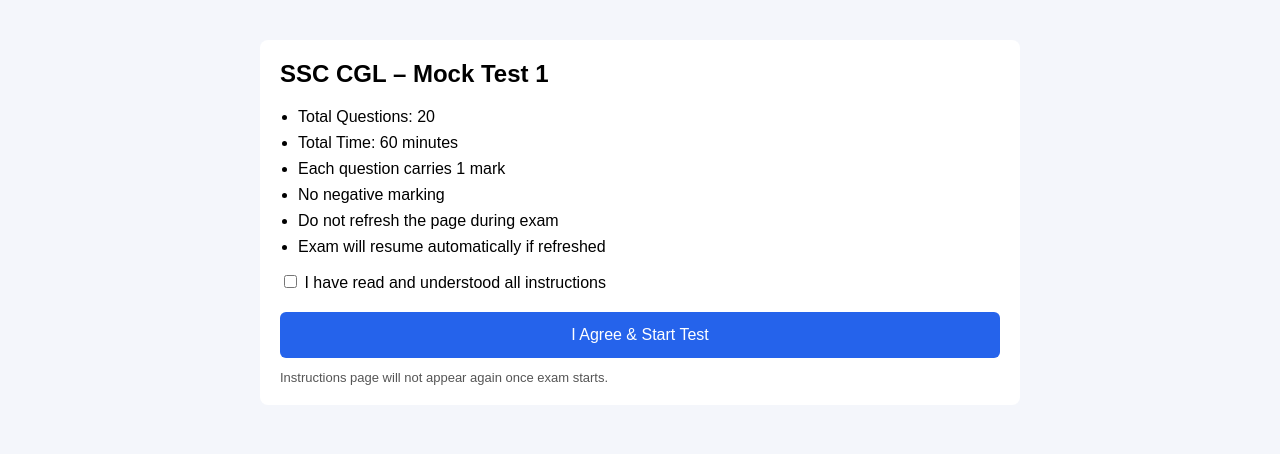
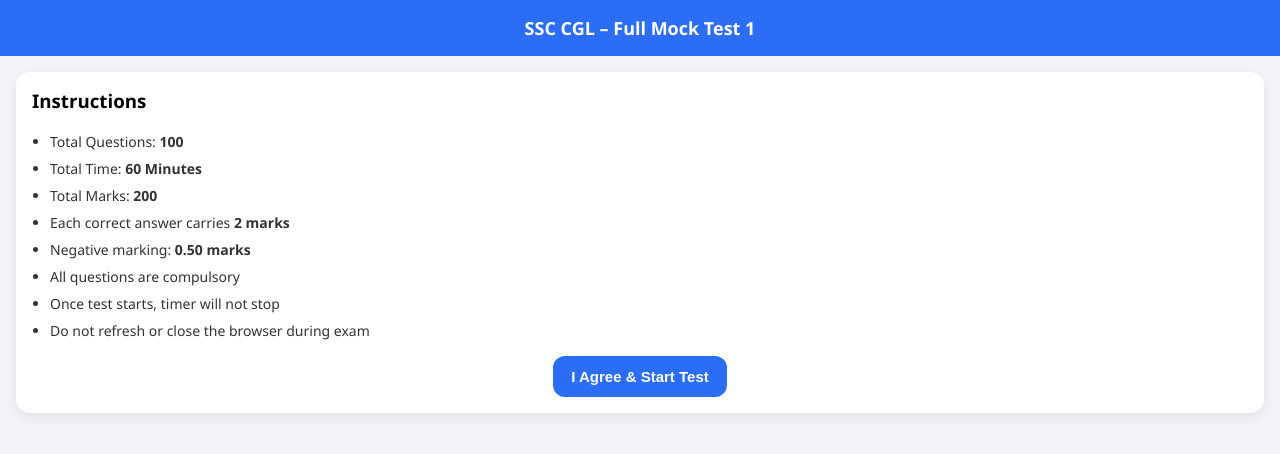
Before and after one commit to manojnehra1801-beep/Online-mock-platform, a Flask app: template templates/ssc_cgl_mock_1_instructions.html in a window 1280 px wide. Shown: the top 454 px of the page. Run offline with Flask 3, Linux system fonts and the light colour scheme; the template is opened without the code that fills it, so the values that code supplies are empty.

Commit message:
Update ssc_cgl_mock_1_instructions.html

```diff
--- a/templates/ssc_cgl_mock_1_instructions.html
+++ b/templates/ssc_cgl_mock_1_instructions.html
@@ -2,108 +2,97 @@
 <html lang="en">
 <head>
 <meta charset="UTF-8">
-<title>Mock Test Instructions</title>
 <meta name="viewport" content="width=device-width, initial-scale=1.0">
+<title>SSC CGL Mock Test 1 – Instructions</title>
 
 <style>
 body{
     margin:0;
-    font-family:Arial, sans-serif;
-    background:#f4f6fb;
+    font-family:Segoe UI, sans-serif;
+    background:#f2f4f8;
 }
+
+.header{
+    background:#2b6ef5;
+    color:#fff;
+    padding:16px;
+    text-align:center;
+    font-size:18px;
+    font-weight:600;
+}
+
+.container{
+    padding:16px;
+}
+
 .box{
-    max-width:720px;
-    margin:40px auto;
-    background:#ffffff;
-    padding:20px;
-    border-radius:8px;
+    background:#fff;
+    border-radius:14px;
+    padding:16px;
+    box-shadow:0 4px 12px rgba(0,0,0,0.08);
 }
-h2{
+
+h3{
     margin-top:0;
 }
+
 ul{
     padding-left:18px;
+    font-size:14px;
+    color:#333;
 }
+
 li{
     margin-bottom:8px;
 }
-.start-btn{
-    margin-top:20px;
-    width:100%;
-    padding:14px;
-    font-size:16px;
-    background:#2563eb;
+
+.footer{
+    margin-top:16px;
+    text-align:center;
+}
+
+button{
+    padding:12px 18px;
+    border:none;
+    border-radius:12px;
+    background:#2b6ef5;
     color:#fff;
-    border:none;
-    border-radius:6px;
-    cursor:pointer;
-}
-.start-btn:hover{
-    background:#1e40af;
-}
-.note{
-    margin-top:12px;
-    font-size:13px;
-    color:#555;
+    font-size:15px;
+    font-weight:600;
 }
 </style>
 </head>
 
 <body>
 
-<div class="box">
-    <h2>SSC CGL – Mock Test 1</h2>
-
-    <ul>
-        <li>Total Questions: 20</li>
-        <li>Total Time: 60 minutes</li>
-        <li>Each question carries 1 mark</li>
-        <li>No negative marking</li>
-        <li>Do not refresh the page during exam</li>
-        <li>Exam will resume automatically if refreshed</li>
-    </ul>
-
-    <label>
-        <input type="checkbox" id="agree">
-        I have read and understood all instructions
-    </label>
-
-    <button class="start-btn" onclick="startExam()">I Agree & Start Test</button>
-
-    <div class="note">
-        Instructions page will not appear again once exam starts.
-    </div>
+<div class="header">
+    SSC CGL – Full Mock Test 1
 </div>
 
-<script>
-/*
-IMPORTANT LOGIC
----------------
-1. Instructions page WILL NOT auto-redirect
-2. Redirect happens ONLY on button click
-3. Redirect URL EXACTLY matches app.py route
-*/
+<div class="container">
+<div class="box">
 
-// if exam already started, go directly to exam
-if(localStorage.getItem("mock1_started") === "yes"){
-    window.location.href = "/ssc/cgl/mock/1/start";
-}
+<h3>Instructions</h3>
 
-function startExam(){
-    const agree = document.getElementById("agree");
+<ul>
+    <li>Total Questions: <b>100</b></li>
+    <li>Total Time: <b>60 Minutes</b></li>
+    <li>Total Marks: <b>200</b></li>
+    <li>Each correct answer carries <b>2 marks</b></li>
+    <li>Negative marking: <b>0.50 marks</b></li>
+    <li>All questions are compulsory</li>
+    <li>Once test starts, timer will not stop</li>
+    <li>Do not refresh or close the browser during exam</li>
+</ul>
 
-    if(!agree.checked){
-        alert("Please accept the instructions to continue.");
-        return;
-    }
+<div class="footer">
+    <a href="/ssc/cgl/mock/1/start">
+        <button>I Agree & Start Test</button>
+    </a>
+</div>
 
-    // mark exam as started
-    localStorage.setItem("mock1_started","yes");
-
-    // redirect to backend-controlled route
-    window.location.href = "/ssc/cgl/mock/1/start";
-}
-</script>
+</div>
+</div>
 
 </body>
 </html>
```
